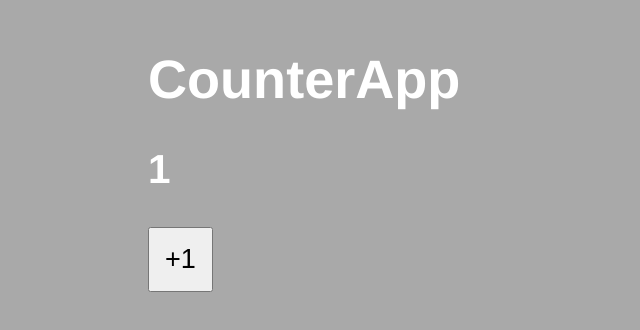
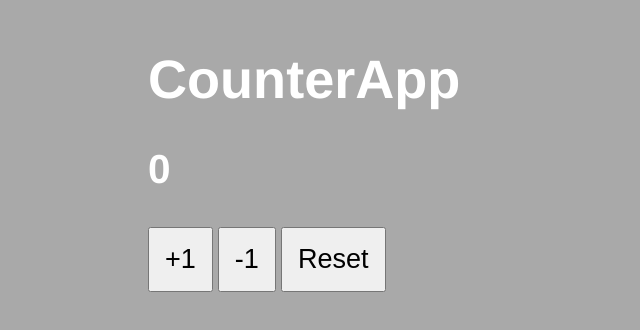
Before and after one commit to SKOTOS99/curso-react, a React (Vite) app in the folder 03-counter-app-vite/: page / in a window 1280 px wide. Shown: the part 136-466 px from the top of the page, without its empty margins (0-640 px from the left). Built offline with nearby package versions, Linux system fonts and the light colour scheme.

Commit message:
implementacin deboton reset y boton -1

```diff
--- a/03-counter-app-vite/src/CounterApp.jsx
+++ b/03-counter-app-vite/src/CounterApp.jsx
@@ -9,13 +9,21 @@ export const CounterApp = ({numero}) => {
     const count = ()=>{
         setCounter(counter + 1);
     }
+    const removeOne = ()=>{
+        setCounter(counter - 1);
+    }
+
+    const resetCounter= ()=>{
+
+        setCounter(numero);
+    }
     return(
         <>
             <h1>CounterApp</h1>
-            <h2>{ counter }</h2>
-            <button onClick={ count }>
-                +1
-            </button>
+            <h2>{counter}</h2>
+            <button onClick={count}>+1</button>
+            <button onClick={removeOne}>-1</button>
+            <button onClick={resetCounter}>Reset</button>
         </>
     );
 }
--- a/03-counter-app-vite/src/main.jsx
+++ b/03-counter-app-vite/src/main.jsx
@@ -6,5 +6,5 @@ import {CounterApp} from "./CounterApp.jsx";
 
 ReactDOM.createRoot(document.getElementById('root'))
     .render(<React.StrictMode>
-        <CounterApp numero = {1}/>
+        <CounterApp numero = {0}/>
     </React.StrictMode>);
--- a/03-counter-app-vite/src/styles.css
+++ b/03-counter-app-vite/src/styles.css
@@ -11,5 +11,6 @@ html, body {
 button {
     padding: 15px;
     font-size: 1.3rem;
+    margin-right: 5px;
 
 }
```
